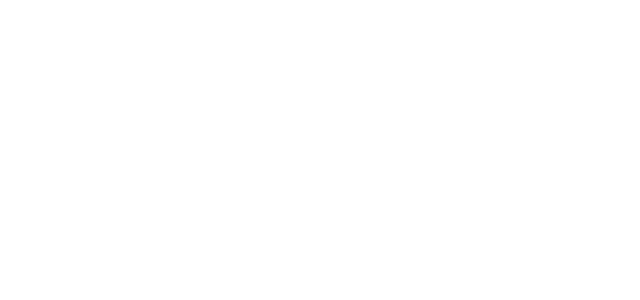
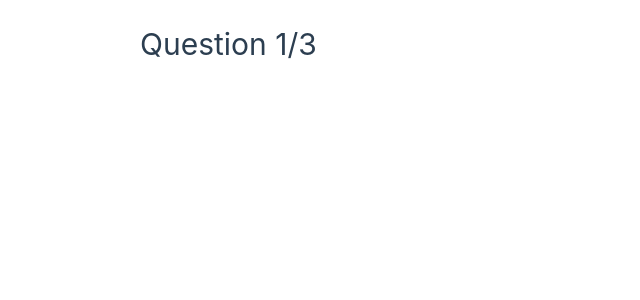
Before and after one commit to jon1267/QuizApp, a Vue app: page /quiz/1 in a window 1280 px wide. Before the commit this address had no page. Shown: the top 300 px of the page, without its empty margins (0-640 px from the left). Built offline with nearby package versions, Linux system fonts and the light colour scheme.

Commit message:
single quiz - router & page

```diff
--- a/src/router/index.js
+++ b/src/router/index.js
@@ -1,5 +1,6 @@
 import {createRouter, createWebHistory} from "vue-router"
 import QuizesView from "../views/QuizesView.vue"
+import QuizView from "../views/QuizView.vue"
 
 const router = createRouter({
   history: createWebHistory(import.meta.env.BASE_URL),
@@ -9,6 +10,11 @@ const router = createRouter({
       name: "quizes",
       component: QuizesView
     },
+    {
+      path: "/quiz/:id",
+      name: "quiz",
+      component: QuizView
+    },
   ]
 })
 
--- /dev/null
+++ b/src/views/QuizView.vue
@@ -0,0 +1,21 @@
+<template>
+  <div>
+    <header>
+      <h4>Question 1/3</h4>
+        <div class="bar">
+          <div class="completion">
+
+          </div>
+        </div>
+    </header>
+  </div>
+</template>
+
+<style scoped>
+  header {
+    margin-top: 20px;
+  }
+  header h4 {
+    font-size: 30px;
+  }
+</style>
```
